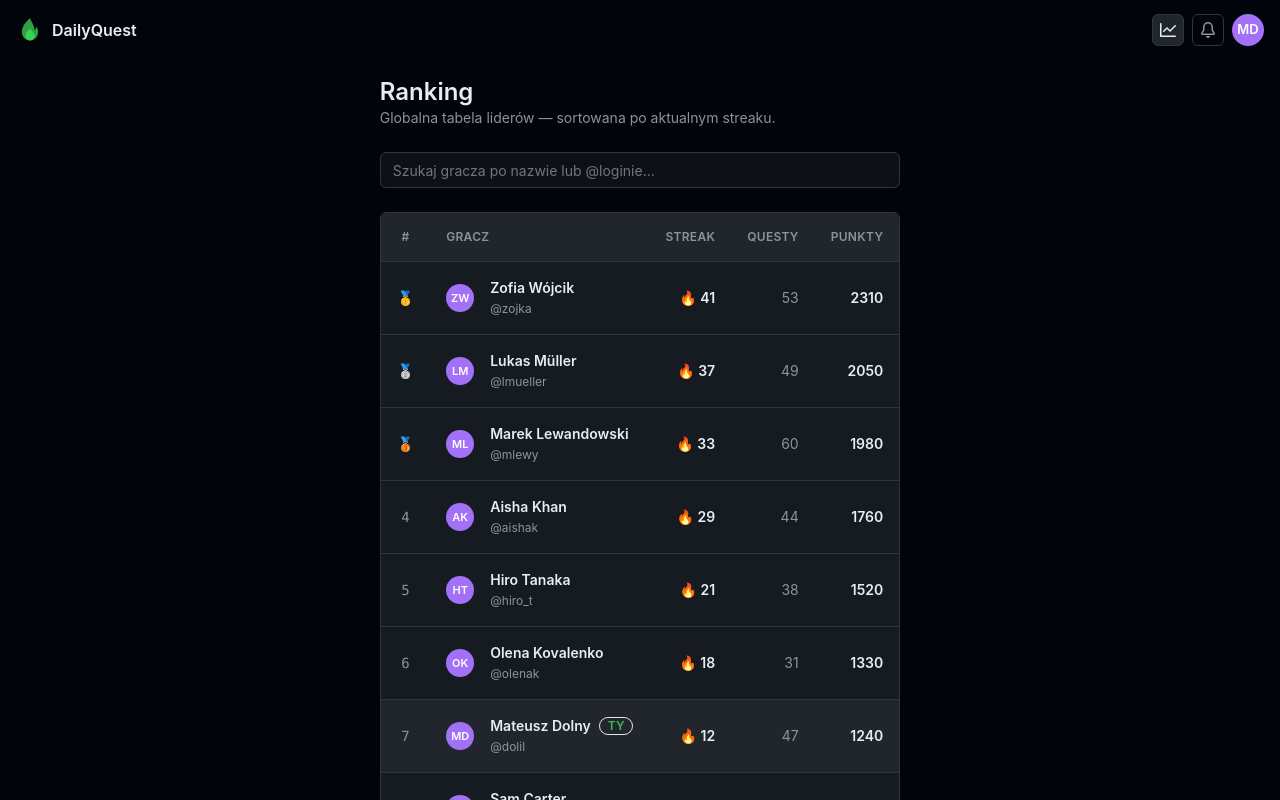
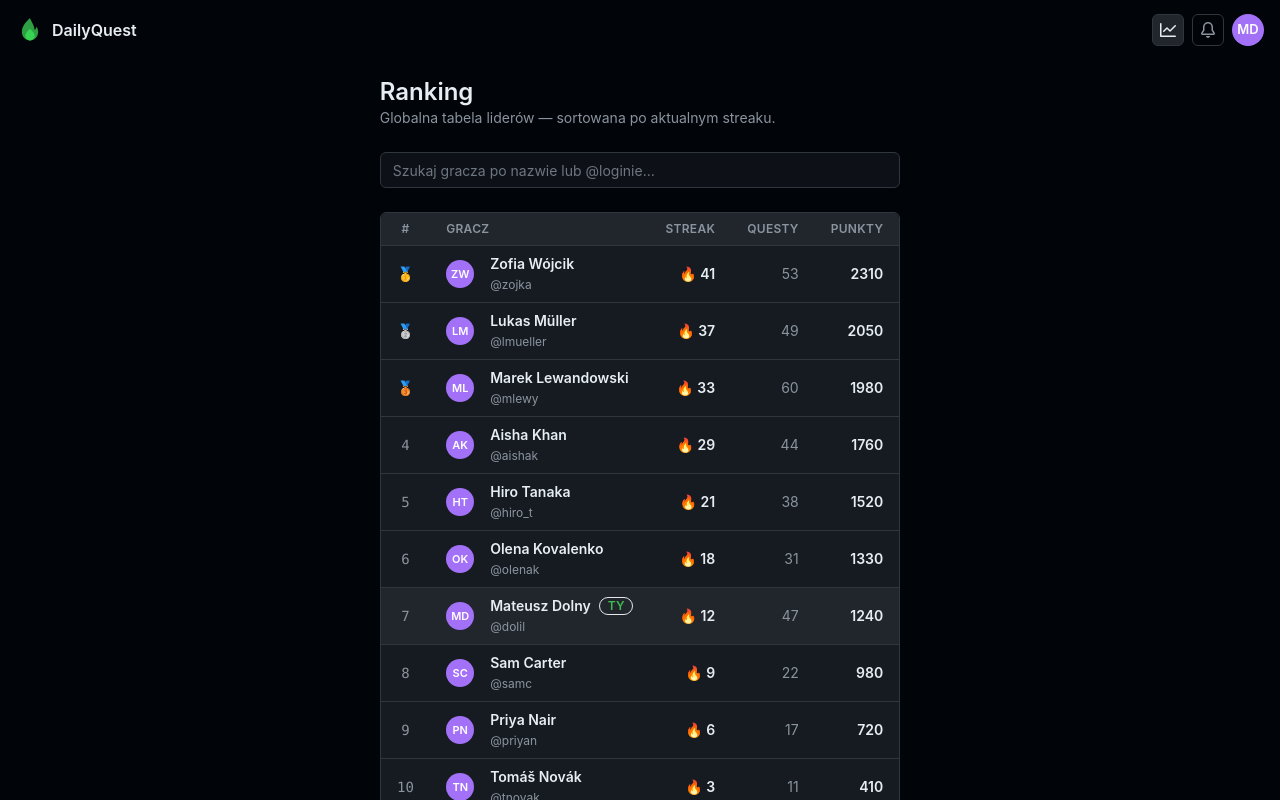
Before and after one commit to DolilDev/NewRepoEveryDay, a Next.js app: page /leaderboard in a window 1280 px wide. Shown: the top 800 px of the page. Built offline with nearby package versions, Linux system fonts and the light colour scheme.

Commit message:
Poszerz i obniz tabele rankingu

```diff
--- a/app/leaderboard/page.tsx
+++ b/app/leaderboard/page.tsx
@@ -30,7 +30,7 @@ export default function LeaderboardPage() {
     : ranked;
 
   return (
-    <div className="mx-auto max-w-4xl space-y-6 px-6 py-6">
+    <div className="mx-auto max-w-6xl space-y-6 px-6 py-6">
       <div>
         <h1 className="text-2xl font-semibold text-gh-text">Ranking</h1>
         <p className="text-sm text-gh-muted">
@@ -51,13 +51,13 @@ export default function LeaderboardPage() {
         <table className="w-full border-collapse text-sm">
           <thead>
             <tr className="bg-gh-surface2 text-left text-xs uppercase tracking-wide text-gh-muted">
-              <th className="w-12 px-4 py-4 text-center font-semibold">#</th>
-              <th className="px-4 py-4 font-semibold">Gracz</th>
-              <th className="px-4 py-4 text-right font-semibold">Streak</th>
-              <th className="hidden px-4 py-4 text-right font-semibold sm:table-cell">
+              <th className="w-12 px-4 py-2 text-center font-semibold">#</th>
+              <th className="px-4 py-2 font-semibold">Gracz</th>
+              <th className="px-4 py-2 text-right font-semibold">Streak</th>
+              <th className="hidden px-4 py-2 text-right font-semibold sm:table-cell">
                 Questy
               </th>
-              <th className="px-4 py-4 text-right font-semibold">Punkty</th>
+              <th className="px-4 py-2 text-right font-semibold">Punkty</th>
             </tr>
           </thead>
           <tbody>
@@ -71,10 +71,10 @@ export default function LeaderboardPage() {
                     isMe ? "bg-gh-surface2" : "bg-gh-surface hover:bg-gh-surface2"
                   }`}
                 >
-                  <td className="px-4 py-4 text-center font-mono text-gh-muted">
+                  <td className="px-4 py-2 text-center font-mono text-gh-muted">
                     {medal ?? rank}
                   </td>
-                  <td className="px-4 py-4">
+                  <td className="px-4 py-2">
                     <div className="flex items-center gap-4">
                       <Avatar name={player.name} login={player.login} size={28} />
                       <div className="min-w-0">
@@ -97,13 +97,13 @@ export default function LeaderboardPage() {
                       </div>
                     </div>
                   </td>
-                  <td className="px-4 py-4 text-right font-semibold text-gh-text">
+                  <td className="px-4 py-2 text-right font-semibold text-gh-text">
                     🔥 {player.currentStreak}
                   </td>
-                  <td className="hidden px-4 py-4 text-right text-gh-muted sm:table-cell">
+                  <td className="hidden px-4 py-2 text-right text-gh-muted sm:table-cell">
                     {player.totalQuests}
                   </td>
-                  <td className="px-4 py-4 text-right font-semibold text-gh-text">
+                  <td className="px-4 py-2 text-right font-semibold text-gh-text">
                     {player.points.toLocaleString("pl-PL")}
                   </td>
                 </tr>
```
